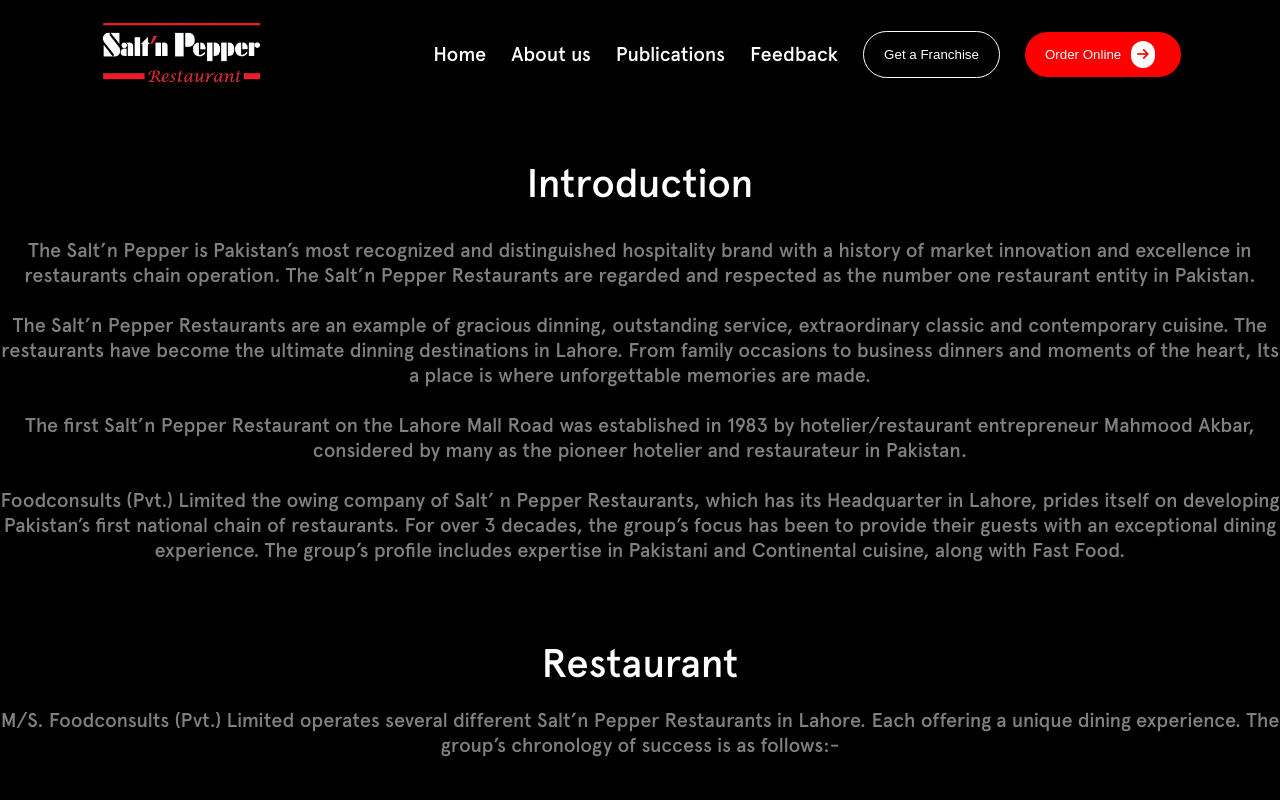
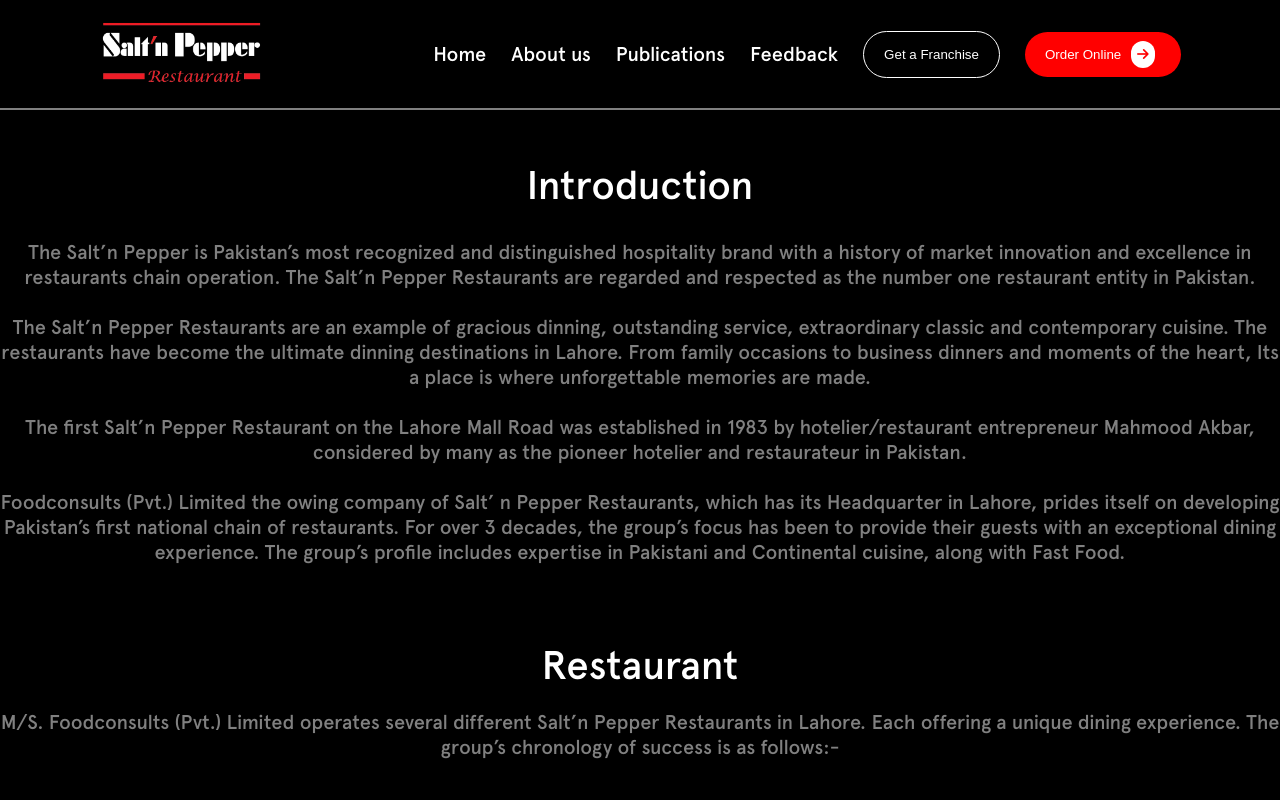
Before and after one commit to huzaifashahid9/SALT-AND-PEPPER, a plain HTML site: page aboutus.html in a window 1280 px wide. Shown: the top 800 px of the page. Drawn offline with Linux system fonts and the light colour scheme.

Commit message:
publication done

```diff
--- a/aboutus.html
+++ b/aboutus.html
@@ -25,6 +25,8 @@
         </div>
      </nav>
       <!-- NAVBAR ENDED -->
+
+      <p class="borderwhite-top"></p>
 
 
 
--- a/styles/utility.css
+++ b/styles/utility.css
@@ -190,6 +190,10 @@
 .border-top{
     border-top: 1px solid #000000;
 }
+.borderwhite-top{
+    border: 0.1px solid #808080;
+
+}
 
 /* MARGIN TOP */
 
```
Also changed, not shown: publication.html (+4 -1 lines).
